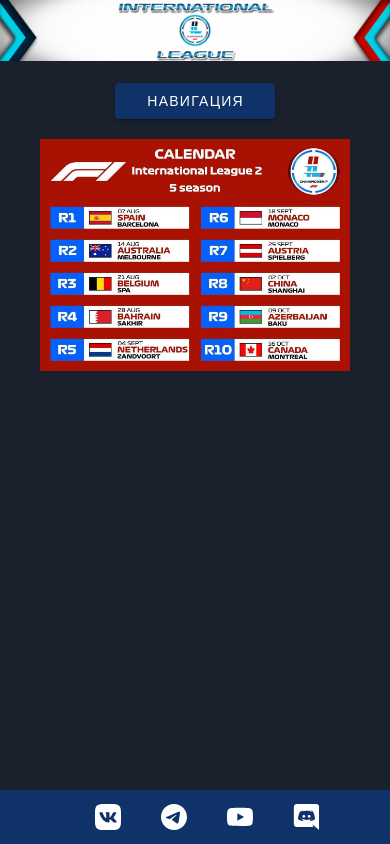
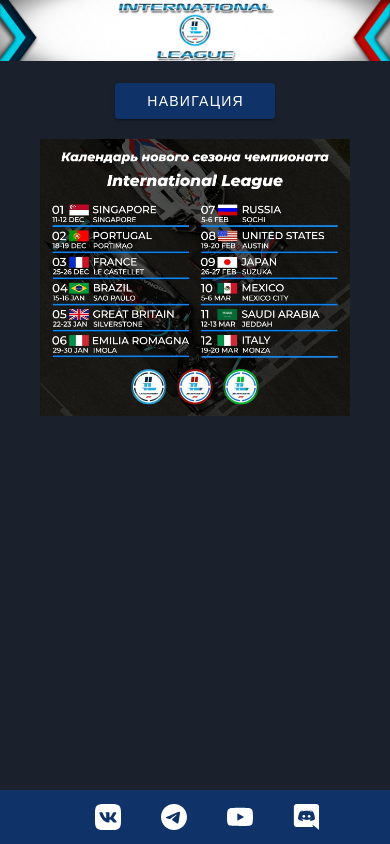
Before and after one commit to Tchander/il_frontend, a Vue app: page /f1_international_league/calendar in a window 390 px wide. Built offline with nearby package versions, Linux system fonts and the light colour scheme.

Commit message:
ref: change calendar image and add flag

```diff
--- a/src/components/CalendarSlider.vue
+++ b/src/components/CalendarSlider.vue
@@ -1,13 +1,18 @@
 <template>
   <div class="slider_block">
-    <v-carousel height="auto" cycle hide-delimiters :show-arrows="false">
-      <v-carousel-item
-        class="slider-image"
-        v-for="(item, i) in items"
-        :key="i"
-        :src="item.src"
-      ></v-carousel-item>
-    </v-carousel>
+    <!--    <v-carousel height="auto" cycle hide-delimiters :show-arrows="false">-->
+    <!--      <v-carousel-item-->
+    <!--        class="slider-image"-->
+    <!--        v-for="(item, i) in items"-->
+    <!--        :key="i"-->
+    <!--        :src="item.src"-->
+    <!--      ></v-carousel-item>-->
+    <!--    </v-carousel>-->
+    <img
+      class="slider-image"
+      src="../assets/img/calendarIL.jpg"
+      alt="calendar"
+    />
   </div>
 </template>
 
@@ -40,7 +45,8 @@
   }
   .slider-image.slider-image.slider-image.slider-image {
     width: 950px;
-    height: 713px;
+    height: 848px;
+    /*height: 713px;*/
     margin: 0 auto;
   }
 }
@@ -50,7 +56,8 @@
   }
   .slider-image.slider-image.slider-image.slider-image {
     width: 590px;
-    height: 443px;
+    height: 527px;
+    /*height: 443px;*/
   }
 }
 @media (max-width: 599px) {
@@ -59,7 +66,8 @@
   }
   .slider-image.slider-image.slider-image.slider-image {
     width: 310px;
-    height: 233px;
+    height: 277px;
+    /*height: 233px;*/
   }
 }
 @media (max-width: 319px) {
@@ -68,7 +76,8 @@
   }
   .slider-image.slider-image.slider-image.slider-image {
     width: 270px;
-    height: 203px;
+    height: 241px;
+    /*height: 203px;*/
   }
 }
 </style>
--- a/src/const.js
+++ b/src/const.js
@@ -50,6 +50,7 @@
 export const LEAGUES = {
   FIRST: 1,
   SECOND: 2,
+  THIRD: 3,
 };
 export const POSITIONS = {
   FIRST: 1,
@@ -96,6 +97,18 @@
   CHINA: "/media/images/flags/chi.svg",
   AZERBAIJAN: "/media/images/flags/aze.svg",
   CANADA: "/media/images/flags/can.svg",
+  SINGAPORE: "/media/images/flags/sin.svg",
+  PORTUGAL: "/media/images/flags/por.svg",
+  FRANCE: "/media/images/flags/fra.svg",
+  BRAZIL: "/media/images/flags/bra.svg",
+  GREATE_BRITAIN: "/media/images/flags/gb.svg",
+  EMILIA_ROMAGNA: "/media/images/flags/ita.svg",
+  RUSSIA: "/media/images/flags/rus.svg",
+  USA: "/media/images/flags/usa.svg",
+  JAPAN: "/media/images/flags/jap.svg",
+  MEXICO: "/media/images/flags/mex.svg",
+  SAUDI_ARABIA: "/media/images/flags/sa.svg",
+  ITALY: "/media/images/flags/ita.svg",
 };
 export const IMG_FLAGS_WRAPPER = {
   [IMG_FLAGS_URL.SPAIN]: require("@/assets/img/flags/spa.svg"),
@@ -108,6 +121,18 @@
   [IMG_FLAGS_URL.CHINA]: require("@/assets/img/flags/chi.svg"),
   [IMG_FLAGS_URL.AZERBAIJAN]: require("@/assets/img/flags/aze.svg"),
   [IMG_FLAGS_URL.CANADA]: require("@/assets/img/flags/can.svg"),
+  [IMG_FLAGS_URL.SINGAPORE]: require("@/assets/img/flags/sin.svg"),
+  [IMG_FLAGS_URL.PORTUGAL]: require("@/assets/img/flags/por.svg"),
+  [IMG_FLAGS_URL.FRANCE]: require("@/assets/img/flags/fra.svg"),
+  [IMG_FLAGS_URL.BRAZIL]: require("@/assets/img/flags/bra.svg"),
+  [IMG_FLAGS_URL.GREATE_BRITAIN]: require("@/assets/img/flags/gb.svg"),
+  [IMG_FLAGS_URL.EMILIA_ROMAGNA]: require("@/assets/img/flags/ita.svg"),
+  [IMG_FLAGS_URL.RUSSIA]: require("@/assets/img/flags/rus.svg"),
+  [IMG_FLAGS_URL.USA]: require("@/assets/img/flags/usa.svg"),
+  [IMG_FLAGS_URL.JAPAN]: require("@/assets/img/flags/jap.svg"),
+  [IMG_FLAGS_URL.MEXICO]: require("@/assets/img/flags/mex.svg"),
+  [IMG_FLAGS_URL.SAUDI_ARABIA]: require("@/assets/img/flags/sa.svg"),
+  [IMG_FLAGS_URL.ITALY]: require("@/assets/img/flags/ita.svg"),
 };
 export const IMG_PILOTS_URL = {
   AKHMETOV: "/media/images/pilots/akhmetov.png",
```
Also changed, not shown: src/assets/img/calendarIL.jpg (added), src/assets/img/flags/jap.svg (added).
